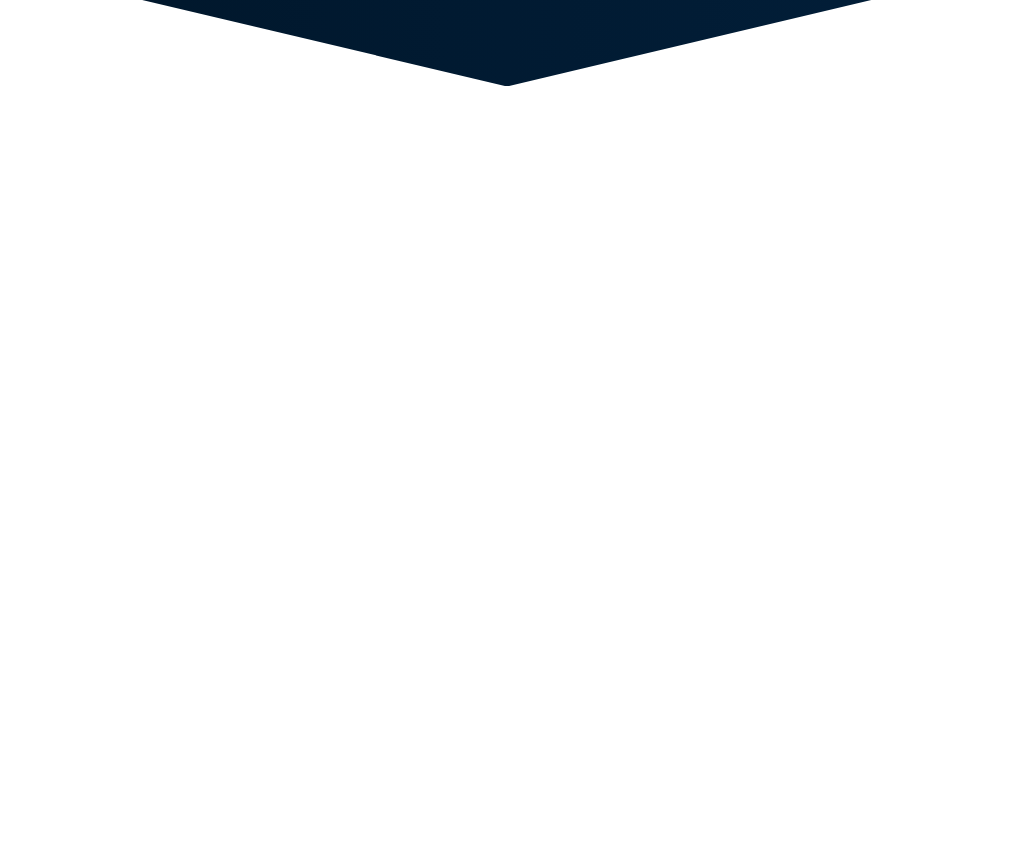
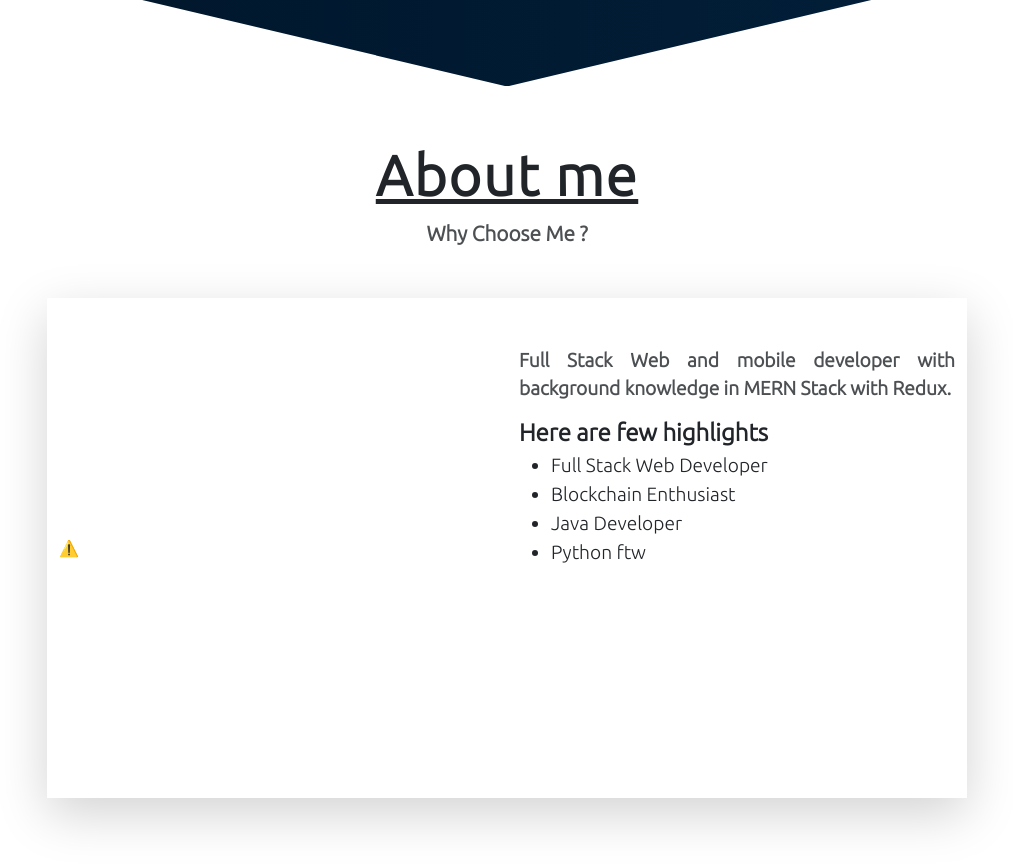
Before and after one commit to fozz101/fozz101.github.io, a React (Create React App) app in the folder my-portfolio/: page / in a window 1280 px wide. Shown: the part 520-1388 px from the top of the page, without its empty margins (133-1146 px from the left). Before the commit the page ends 800 px from the top, so only its background shows below. Built offline with nearby package versions, Linux system fonts and the light colour scheme; no server answers.

Commit message:
About me section

```diff
--- a/my-portfolio/public/index.html
+++ b/my-portfolio/public/index.html
@@ -39,6 +39,7 @@
       To begin the development, run `npm start` or `yarn start`.
       To create a production bundle, use `npm run build` or `yarn build`.
     -->
+    <script src="https://unpkg.com/@lottiefiles/lottie-player@latest/dist/lottie-player.js"></script>
     <script src="https://kit.fontawesome.com/983ed9e58e.js" crossorigin="anonymous"></script>
   </body>
 </html>
--- a/my-portfolio/src/App.css
+++ b/my-portfolio/src/App.css
@@ -126,3 +126,54 @@
   /* padding-bottom: 65px; */
   border: 1px solid white;
 }
+
+/*about me section*/
+.about-me-text {
+  font-family: "Ubuntu";
+  font-weight: 800;
+  font-size: 3.5rem;
+  text-decoration: underline;
+  letter-spacing: 2px;
+  text-align: center;
+}
+
+.why-text-sub {
+  font-family: "Ubuntu";
+  font-weight: 700;
+  font-size: 1.3rem;
+  opacity: 0.8;
+  text-transform: capitalize;
+  text-align: center;
+}
+
+.aboutme-inside {
+  width: 70%;
+  margin-inline: auto;
+}
+
+.some-text-about-me {
+  font-family: "Ubuntu";
+  font-weight: 600;
+  font-size: 1.2rem;
+  opacity: 0.8;
+  text-align: justify;
+  /*
+  HABET TEXT
+  padding-top: 100px; */
+}
+
+.few-highlights {
+  font-family: "Ubuntu";
+  padding-block: 12px;
+}
+
+.few-text {
+  font-family: "Ubuntu";
+  font-weight: 600;
+  font-size: 1.5rem;
+}
+
+.few-list {
+  font-family: "Ubuntu";
+  font-size: 1.2rem;
+}
--- a/my-portfolio/src/App.js
+++ b/my-portfolio/src/App.js
@@ -43,6 +43,41 @@ function App() {
         <br />
         <br />
       </div>
+      <div className="about-me-section aboutme-inside my-5">
+        <div className="d-flex flex-column">
+          <span className="about-me-text"> About me</span>
+          <span className="why-text-sub"> Why Choose me ?</span>
+          <div className="row justify-content-center shadow-lg my-5">
+            <div className="col-lg-6 col-md-6 col-sm-12 d-flex align-items-center justify-content-center">
+              <lottie-player
+                src="https://assets6.lottiefiles.com/packages/lf20_v1yudlrx.json"
+                background="transparent"
+                speed="1"
+                style={{ width: "500px", height: "500px" }}
+                loop
+                autoplay
+              ></lottie-player>
+            </div>
+            <div className="col-lg-6 col-md-6 col-sm-12 py-5 d-flex flex-column">
+              <span className="some-text-about-me">
+                Full Stack Web and mobile developer with background knowledge in
+                MERN Stack with Redux.
+              </span>
+              <span className="few-highlights">
+                <span className="few-text">Here are few highlights</span>
+                <span className="few-list">
+                  <ul>
+                    <li>Full Stack Web Developer </li>
+                    <li>Blockchain Enthusiast </li>
+                    <li>Java Developer </li>
+                    <li>Python ftw </li>
+                  </ul>
+                </span>
+              </span>
+            </div>
+          </div>
+        </div>
+      </div>
     </div>
   );
 }
```
